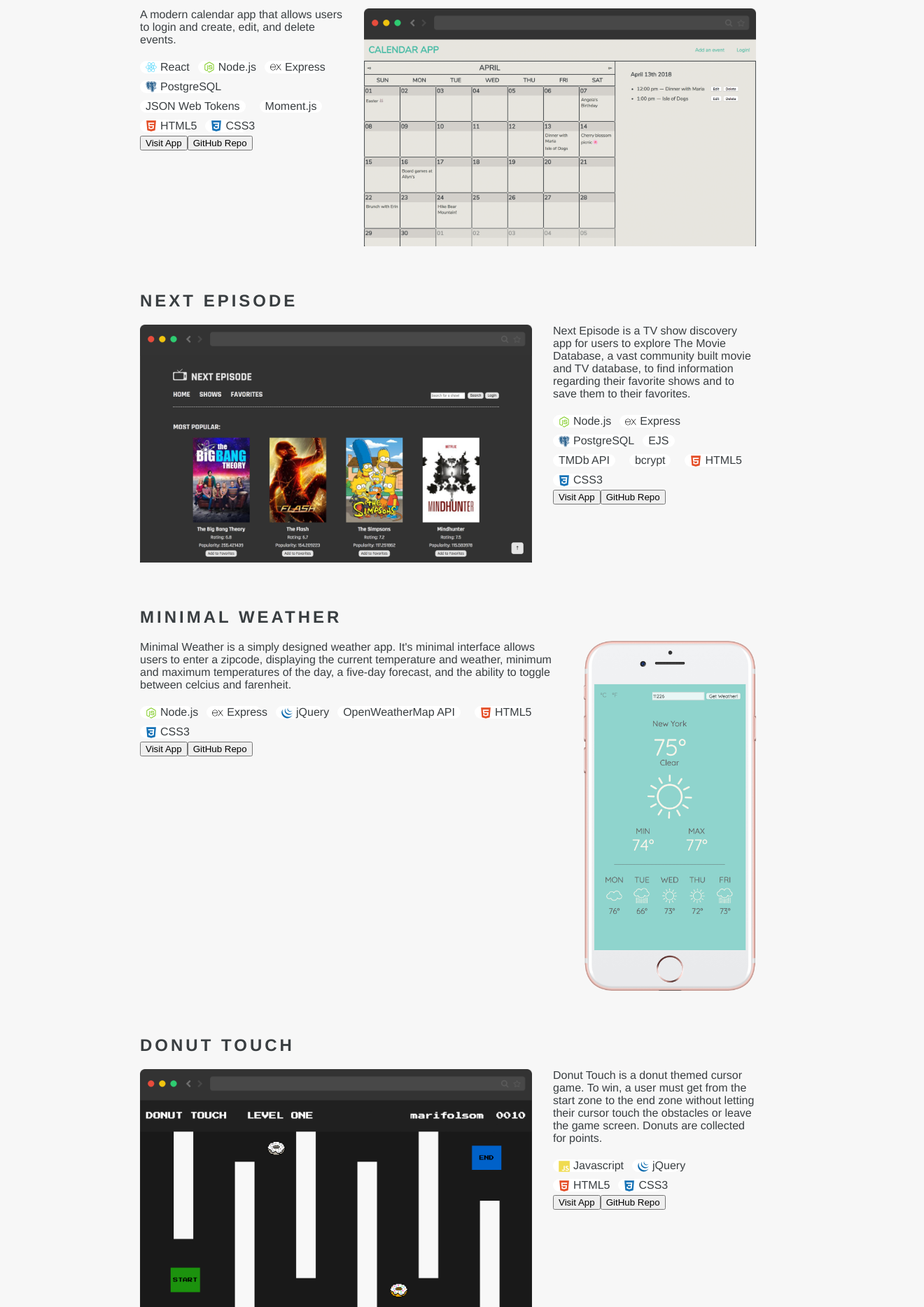
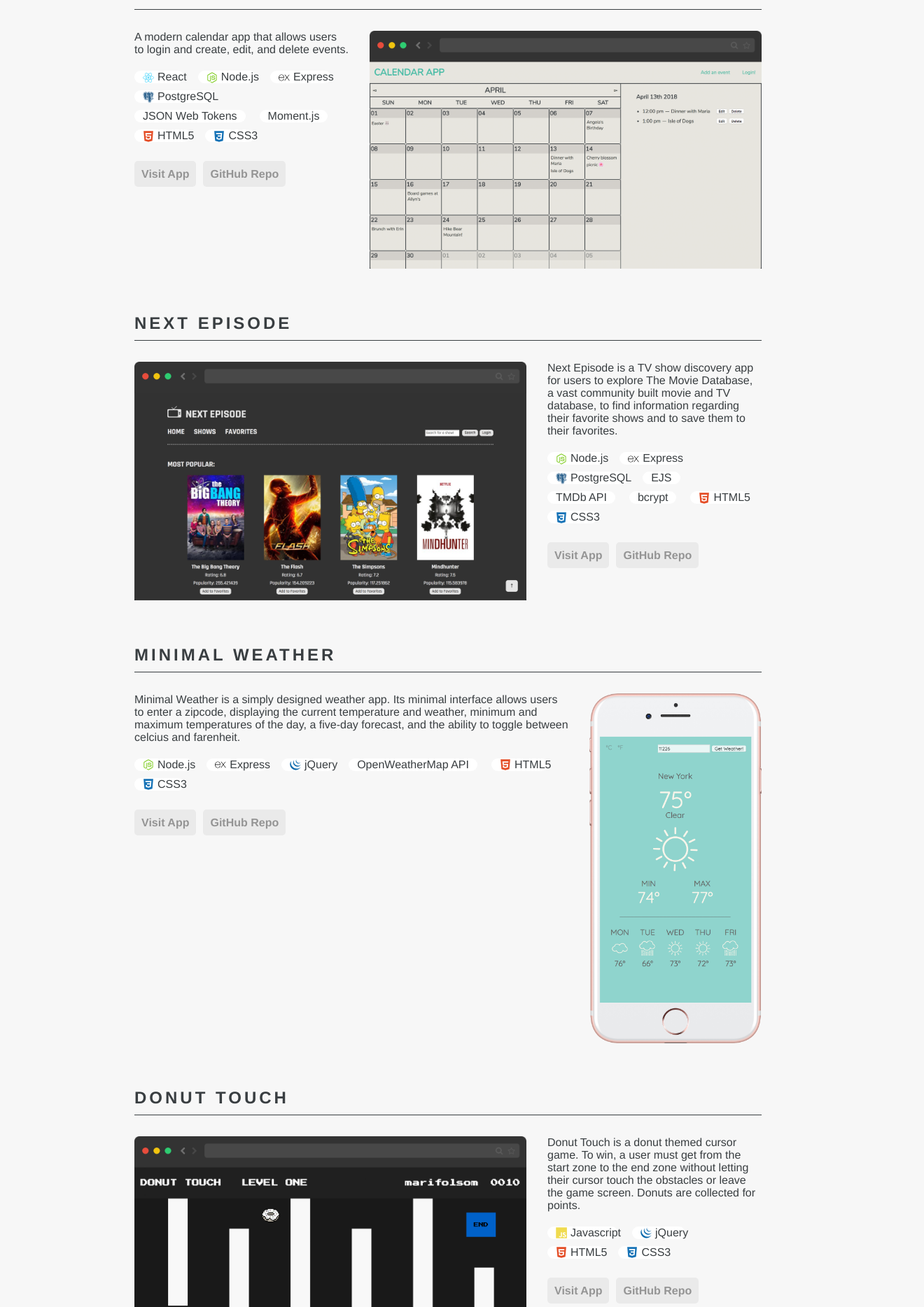
Before and after one commit to marifolsom/portfolio-site, a React (Create React App) app: page /projects in a window 1280 px wide. Shown: the part 832-2700 px from the top of the page at 70% size, 1320 px wide, since content can reach past the window. Built offline with nearby package versions, Linux system fonts and the light colour scheme.

Commit message:
Style contact page

```diff
--- a/src/App.css
+++ b/src/App.css
@@ -2,12 +2,15 @@
 body,
 html {
   font-family: "Avenir", "Helvetica", sans-serif;
+  width: 100%;
   background-color: #f7f7f7;
   color: #393E41;
 }
 
 .site-container {
-  padding: 50px 200px;
+  width: 70%;
+  margin: 0 auto;
+  padding-top: 40px;
 }
 
 a {
@@ -22,6 +25,7 @@ a:hover {
 
 .container {
   padding: 40px 0;
+  margin: 0 auto;
 }
 
 
@@ -42,7 +46,7 @@ nav {
 
 .nav-link:hover {
   text-decoration: none;
-  color: #393E41;
+  color: #137572;
 }
 
 .is-active {
@@ -53,16 +57,13 @@ nav {
 /* Project page */
 .project-title {
   margin-top: 60px;
+  padding-bottom: 10px;
   letter-spacing: 4px;
+  border-bottom: 1px solid #393E41;
 }
 
 .first {
   margin-top: 0;
-}
-
-.projects img:hover {
-  opacity: 0.8;
-  cursor: pointer;
 }
 
 .palettable img,
@@ -79,6 +80,7 @@ nav {
 .project-info {
   display: flex;
   justify-content: space-between;
+  margin: 30px 0 0 0;
 }
 
 .project-desc {
@@ -108,20 +110,40 @@ nav {
   padding-left: 30px;
 }
 
+.built-with {
+  margin-bottom: 16px;
+}
+
 .technology {
   display: inline-block;
   text-align: center;
   margin: 5px 20px 5px 0;
-  padding: 0 8px;
+  padding: 0 12px;
   background-color: #ffffff;
   border-radius: 10px;
 }
 
 .devicon {
-  /* display: inline-block; */
   vertical-align: middle;
   max-width: 1em;
   margin-right: 5px;
+}
+
+.buttons {
+  padding-top: 16px;
+}
+
+.button a {
+  margin-right: 10px;
+  font-weight: bold;
+  text-decoration: none;
+  background-color: #eaeaea;
+  border-radius: 5px;
+  padding: 10px;
+}
+
+.button a:hover {
+  background-color: #d8d8d8;
 }
 
 
@@ -131,6 +153,7 @@ nav {
 }
 
 .about-me img {
+  width: auto;
   height: 250px;
   padding-right: 30px;
 }
@@ -147,6 +170,38 @@ nav {
 
 
 /* Contact page */
-.contact p {
+.contact h3 {
   margin-top: 0;
 }
+
+.contact input, .contact textarea {
+  display: block;
+  width: 250px;
+}
+
+.input-area {
+  margin-bottom: 5px;
+}
+
+
+/* Footer */
+footer {
+  padding: 20px;
+  width: 100%;
+  background-color: #eaeaea;
+  text-align: center;
+}
+
+footer a {
+  font-size: 16px;
+  margin: 25px 10px 10px 10px;
+  text-decoration: none;
+}
+
+footer a:hover {
+  text-decoration: none;
+}
+
+footer p {
+  font-size: 12px;
+}
--- a/src/App.js
+++ b/src/App.js
@@ -5,11 +5,13 @@ import Navbar from './components/Navbar';
 import Projects from './components/Projects';
 import About from './components/About';
 import Contact from './components/Contact';
+import Footer from './components/Footer';
 
 class App extends Component {
   render() {
     return (
       <Router basename={process.env.PUBLIC_URL}>
+        <div>
           <div className="site-container">
             <h1 className="site-title">MARISA FOLSOM</h1>
             <Navbar />
@@ -18,6 +20,8 @@ class App extends Component {
             <Route exact path="/about" component={About} />
             <Route exact path="/contact" component={Contact} />
           </div>
+          <Footer />
+        </div>
       </Router>
     )
   }
--- a/src/components/Contact/index.js
+++ b/src/components/Contact/index.js
@@ -6,7 +6,29 @@ class Contact extends Component {
     return (
       <div className="container contact">
         {/* <h2 className="page-title">CONTACT</h2> */}
-        <p>To get in touch, feel free to reach out with an <a href="mailto:marifolsom@gmail.com">email</a>!</p>
+        <h3>Get in touch with me!</h3>
+        <form action="mailto:marifolsom@gmail.com" method="post" enctype="text/plain">
+          <div className="input-area">
+            <label for="name">Name:</label>
+            <input type="text" name="name" />
+          </div>
+
+          <div className="input-area">
+            <label for="email">E-mail:</label>
+            <input type="text" name="email" />
+          </div>
+
+          <div className="input-area">
+            <label for="comment">Comment:</label>
+            <textarea name="comment" />
+          </div>
+
+          <div className="buttons">
+            <button type="submit" value="Send">Send</button>
+            <button type="reset" value="Reset">Reset</button>
+          </div>
+        </form>
+        <p>Or just email me directly at <a href="mailto:marifolsom@gmail.com" target="_blank">marifolsom@gmail.com</a>.</p>
       </div>
     )
   }
--- a/src/components/Projects/index.js
+++ b/src/components/Projects/index.js
@@ -55,8 +55,9 @@ class Projects extends Component {
                 </div>
               </div>
               <div className="buttons">
-                <button>Visit App</button>
-                <button>GitHub Repo</button>
+                <span className="button">
+                  <a href="" target="_blank">GitHub Repo</a>
+                </span>
               </div>
             </div>
           </div>
@@ -129,8 +130,12 @@ class Projects extends Component {
                 </div>
               </div>
               <div className="buttons">
-                <button>Visit App</button>
-                <button>GitHub Repo</button>
+                <span className="button">
+                  <a href="https://still-earth-11122.herokuapp.com/" target="_blank">Visit App</a>
+                </span>
+                <span className="button">
+                  <a href="" target="_blank">GitHub Repo</a>
+                </span>
               </div>
             </div>
           </div>
@@ -198,8 +203,12 @@ class Projects extends Component {
                 </div>
               </div>
               <div className="buttons">
-                <button>Visit App</button>
-                <button>GitHub Repo</button>
+                <span className="button">
+                  <a href="https://next-episode-app.herokuapp.com/" target="_blank">Visit App</a>
+                </span>
+                <span className="button">
+                  <a href="" target="_blank">GitHub Repo</a>
+                </span>
               </div>
             </div>
           </div>
@@ -212,7 +221,7 @@ class Projects extends Component {
               <img src={require("../../assets/img/app-screenshots/weather-app.png")} alt="Weather App Homepage"/>
             </a>
             <div>
-              <p className="project-desc">Minimal Weather is a simply designed weather app. It's minimal interface allows users to enter a zipcode, displaying the current temperature and weather, minimum and maximum temperatures of the day, a five-day forecast, and the ability to toggle between celcius and farenheit.</p>
+              <p className="project-desc">Minimal Weather is a simply designed weather app. Its minimal interface allows users to enter a zipcode, displaying the current temperature and weather, minimum and maximum temperatures of the day, a five-day forecast, and the ability to toggle between celcius and farenheit.</p>
               <div className="built-with">
                 <div className="technology">
                   <nobr>
@@ -261,8 +270,12 @@ class Projects extends Component {
                 </div>
               </div>
               <div className="buttons">
-                <button>Visit App</button>
-                <button>GitHub Repo</button>
+                <span className="button">
+                  <a href="http://marifolsom-weatherapp.bitballoon.com/" target="_blank">Visit App</a>
+                </span>
+                <span className="button">
+                  <a href="" target="_blank">GitHub Repo</a>
+                </span>
               </div>
             </div>
           </div>
@@ -311,8 +324,12 @@ class Projects extends Component {
                 </div>
               </div>
               <div className="buttons">
-                <button>Visit App</button>
-                <button>GitHub Repo</button>
+                <span className="button">
+                  <a href="http://donuttouch.bitballoon.com/" target="_blank">Visit App</a>
+                </span>
+                <span className="button">
+                  <a href="" target="_blank">GitHub Repo</a>
+                </span>
               </div>
             </div>
           </div>
```
Lines whose indentation alone changed are shown as unchanged.
